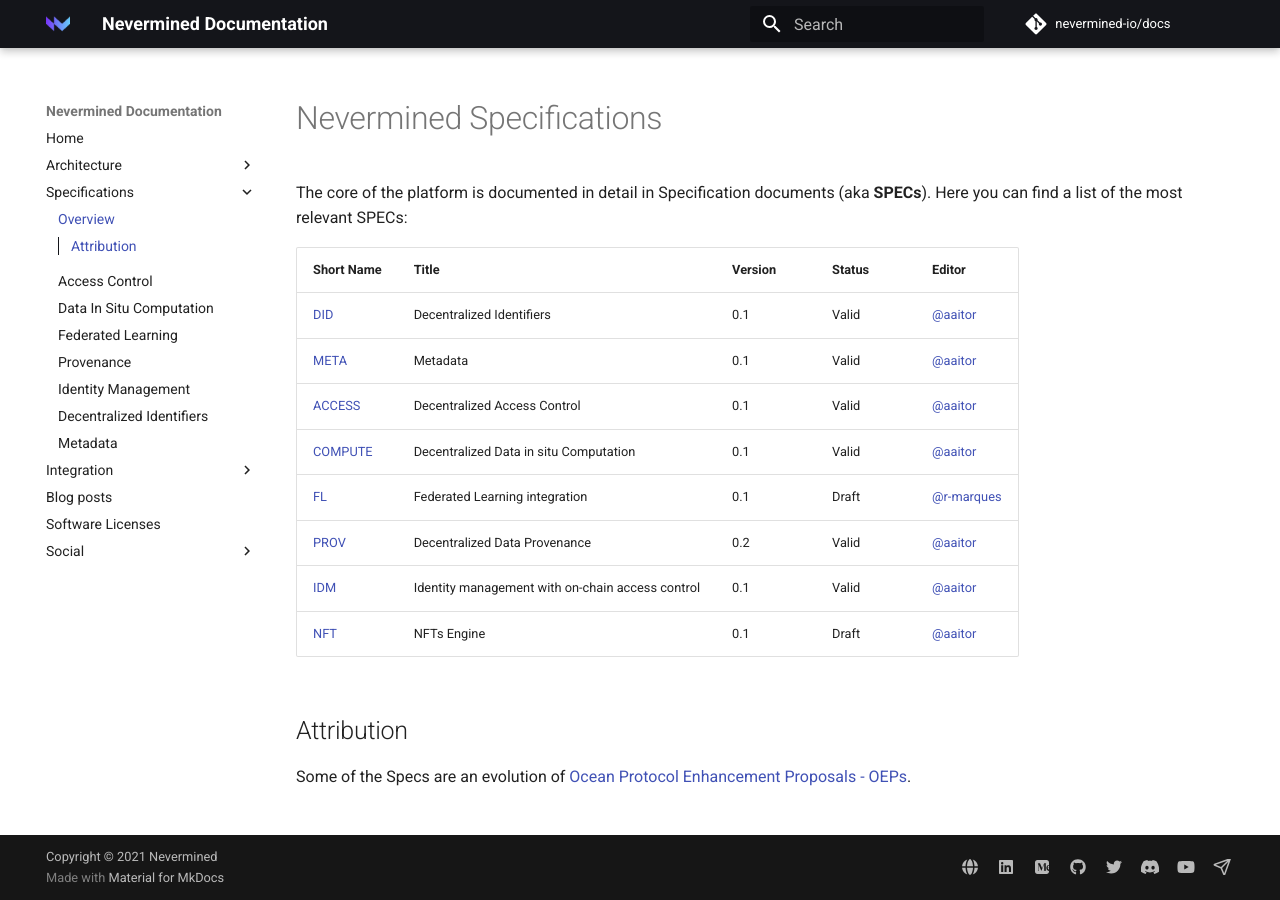
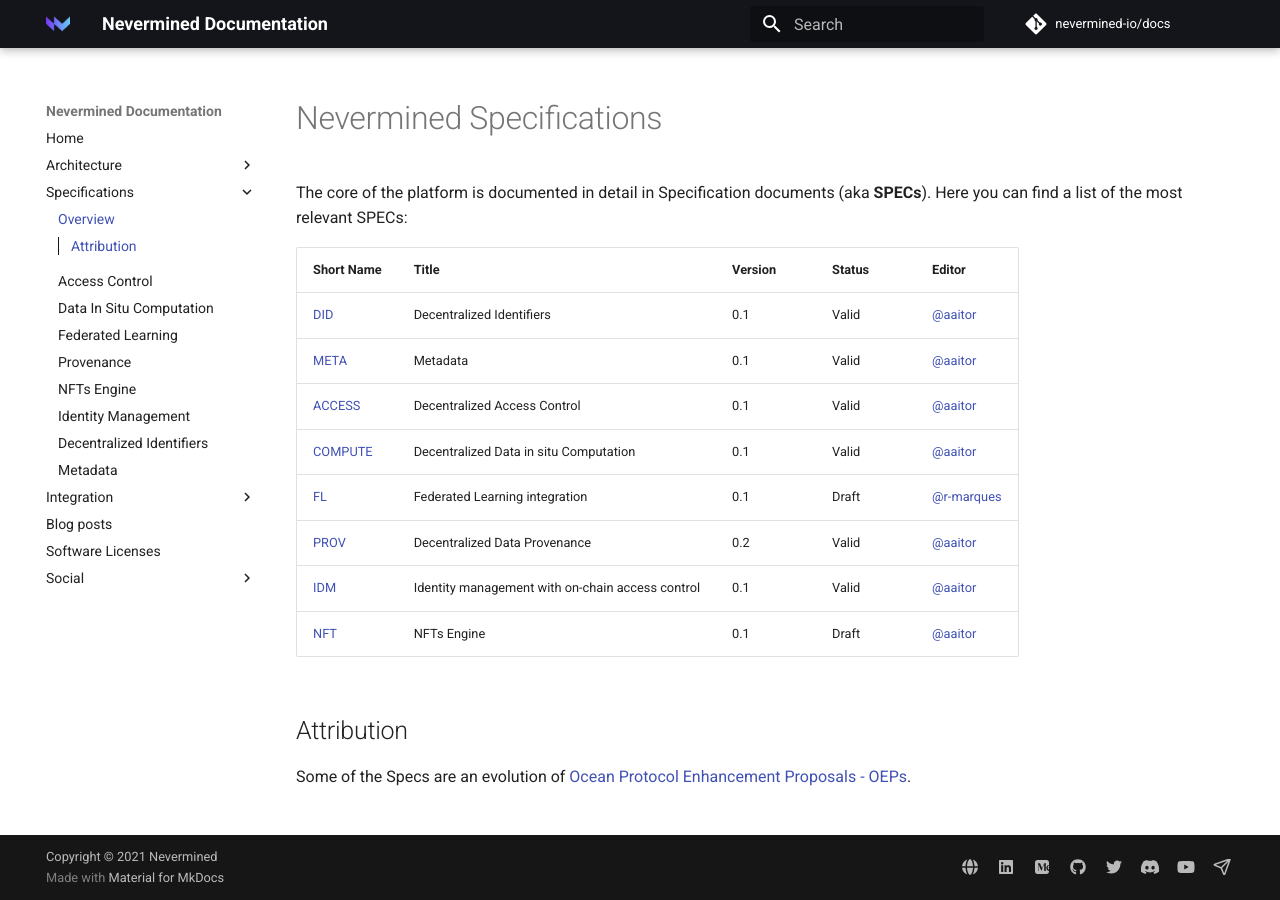
Before and after one commit to nevermined-io/docs-legacy, an MkDocs documentation site: the page built from docs/Specs.md, in a window 1280 px wide. Built offline with MkDocs 1.6.1 and Material for MkDocs 9.7.7, drawn with Linux system fonts in a browser that asks for light colours; comment, search, counter and statistics services are not loaded.

Commit message:
Adding NFTs entry in left menu

```diff
--- a/mkdocs.yml
+++ b/mkdocs.yml
@@ -112,6 +112,7 @@ nav:
       - Data In Situ Computation: architecture/specs/compute/README.md
       - Federated Learning: architecture/specs/fl/README.md
       - Provenance: architecture/specs/provenance/README.md
+      - NFTs Engine : architecture/specs/nft/README.md
       - Identity Management: architecture/specs/id_management/README.md
       - Decentralized Identifiers: architecture/specs/did/README.md
       - Metadata: architecture/specs/metadata/README.md
```
